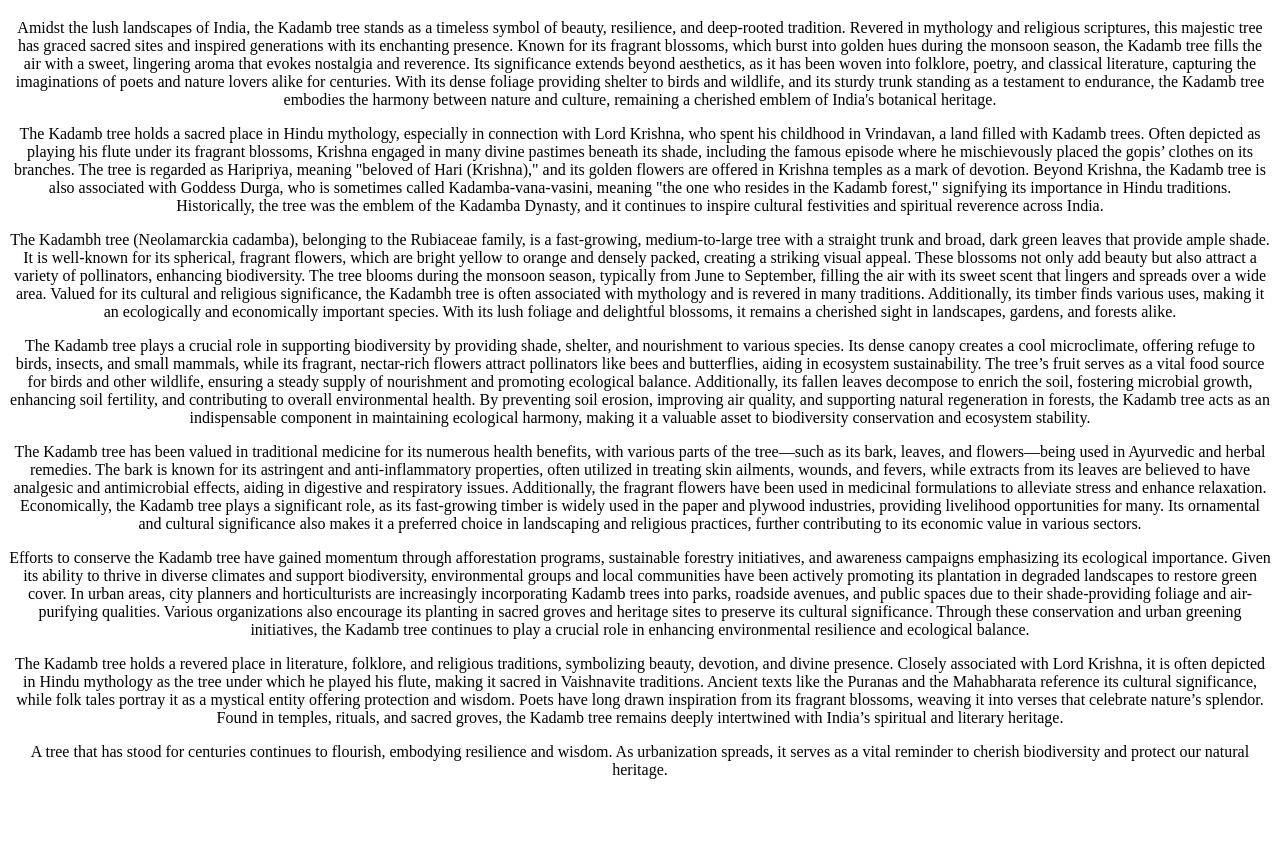
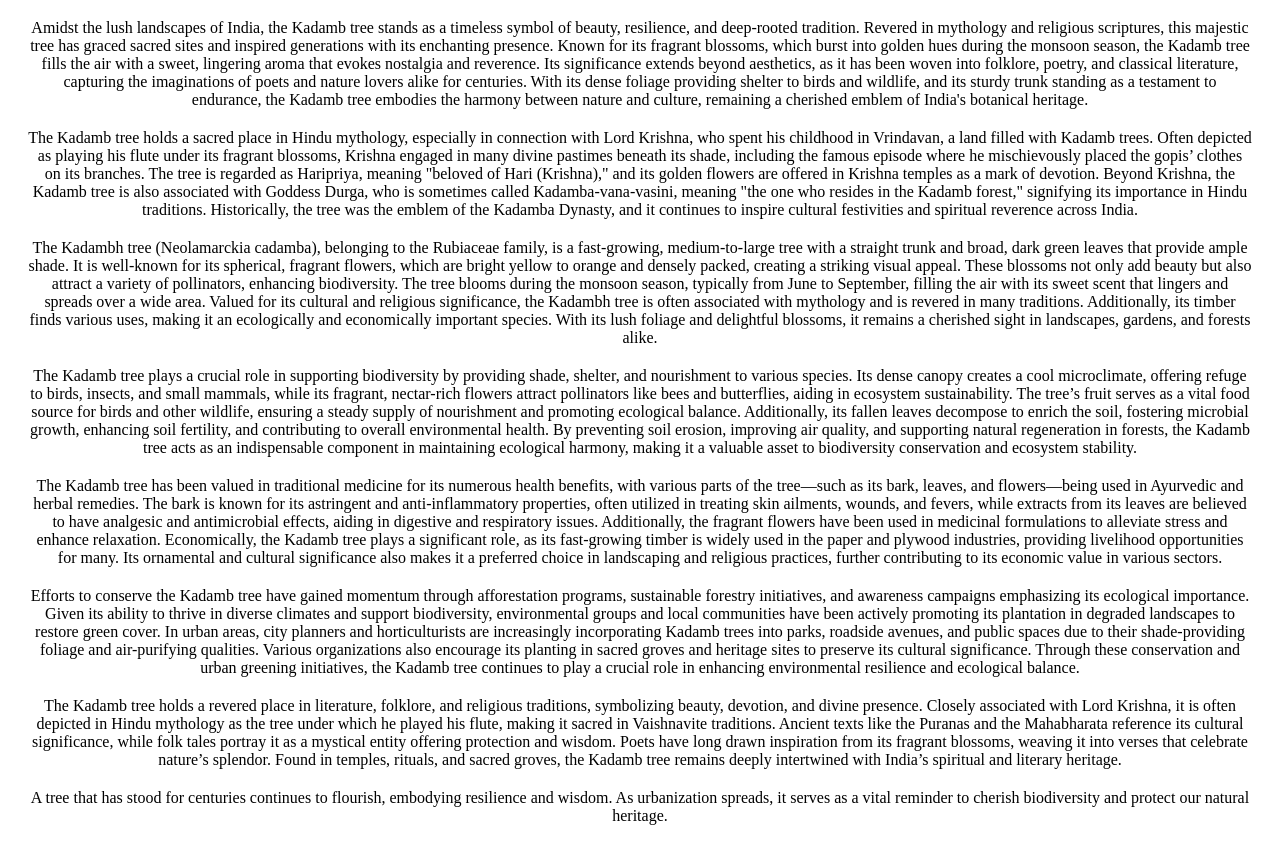
Before and after one commit to aniketuspc/website-trial, a plain HTML site: page index.html in a window 1280 px wide. Shown: the part 87-932 px from the top of the page. Before the commit the page ends 882 px from the top, so only its background shows below. Drawn offline with Linux system fonts and the light colour scheme.

Commit message:
index.html

```diff
--- a/index.html
+++ b/index.html
@@ -6,6 +6,7 @@
 p {
   font-family: RockWell;
   color: black;
+  margin: 20px; /* Adds 20px of space on all sides */
 }
 </style>
     <center>
```
